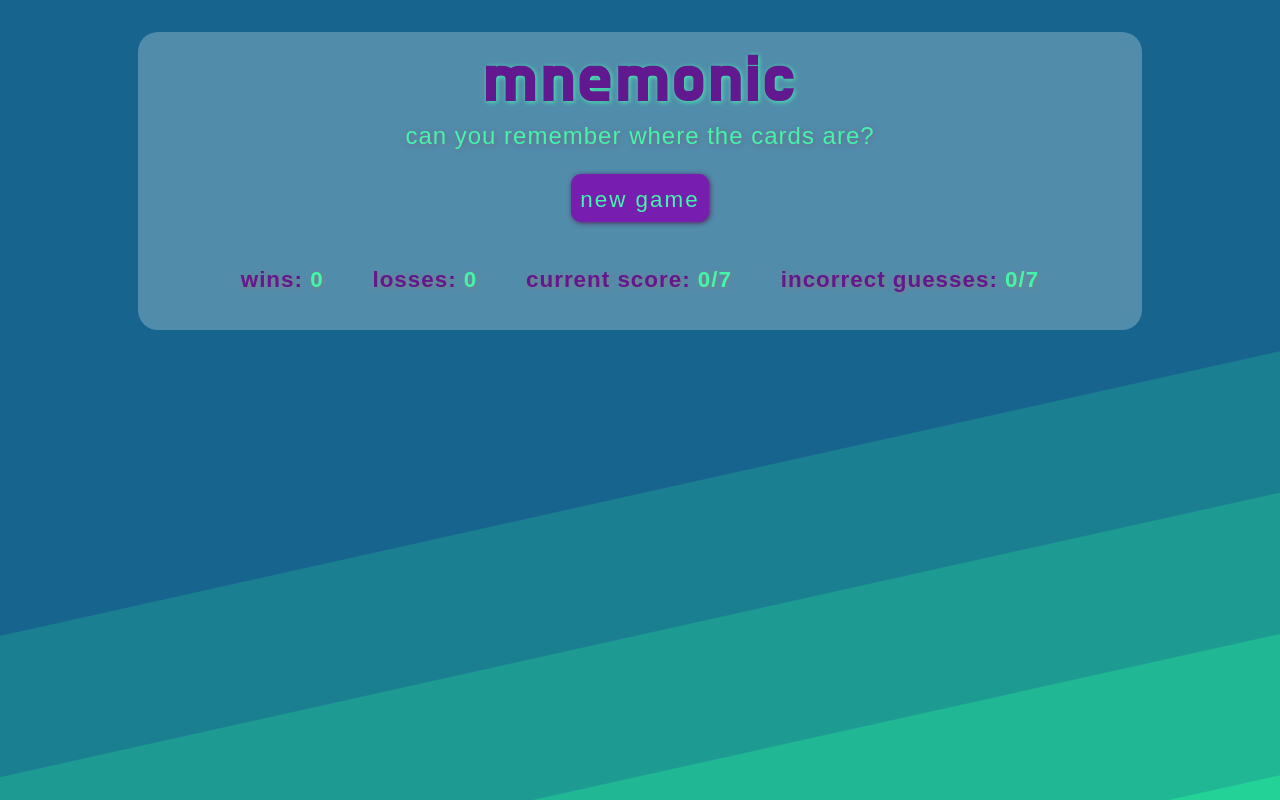
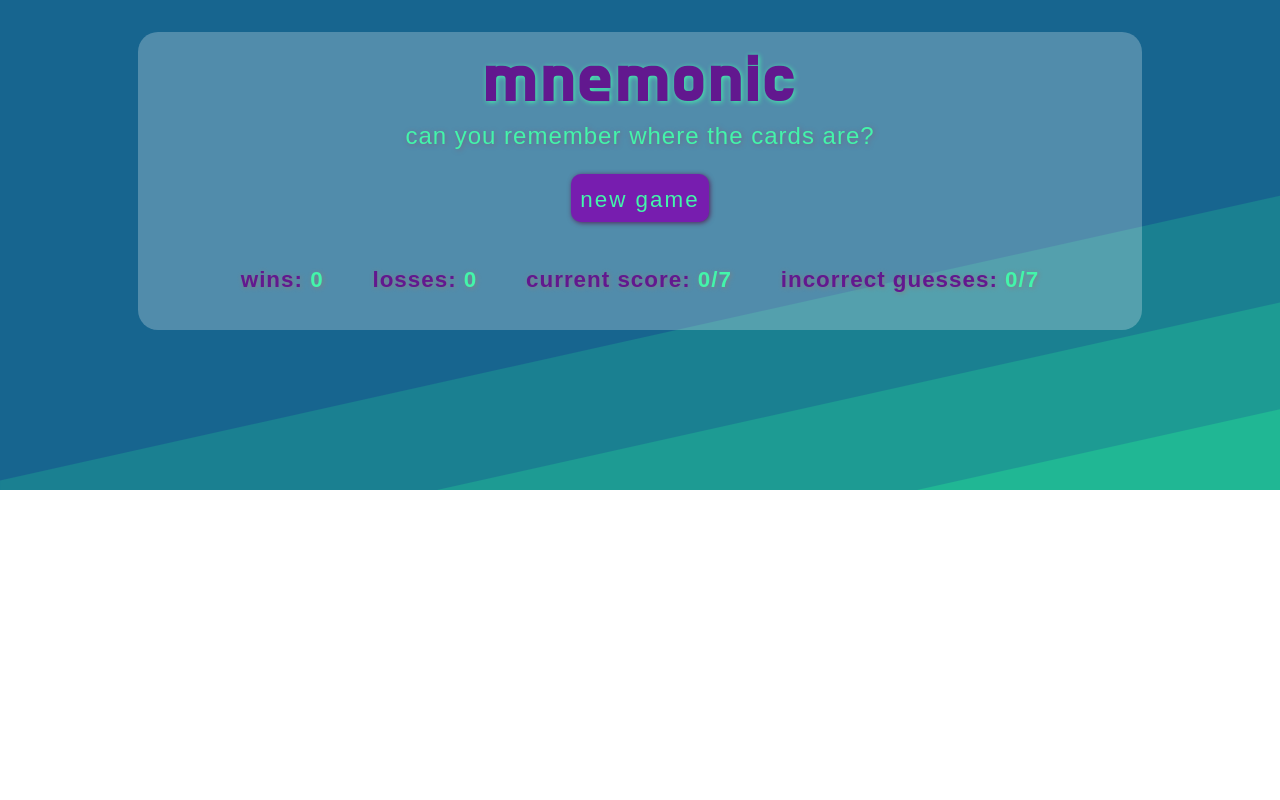
Before and after one commit to tobydawson1/mnemonic, a React (Create React App) app: page / in a window 1280 px wide. Shown: the top 800 px of the page. Built offline with nearby package versions, Linux system fonts and the light colour scheme; a web font is replaced by a local one.

Commit message:
try to fix that white gap :D

```diff
--- a/src/styles/App.scss
+++ b/src/styles/App.scss
@@ -22,7 +22,9 @@ body {
     letter-spacing: 5px; color:rgb(98, 24, 143);
   }
 }
-.board {  height: 100vh;
+.board {
+  padding-bottom: 10em;
+  height: 100%;
   width: 80vw;
   transform: translateX(10%);
 }
```
